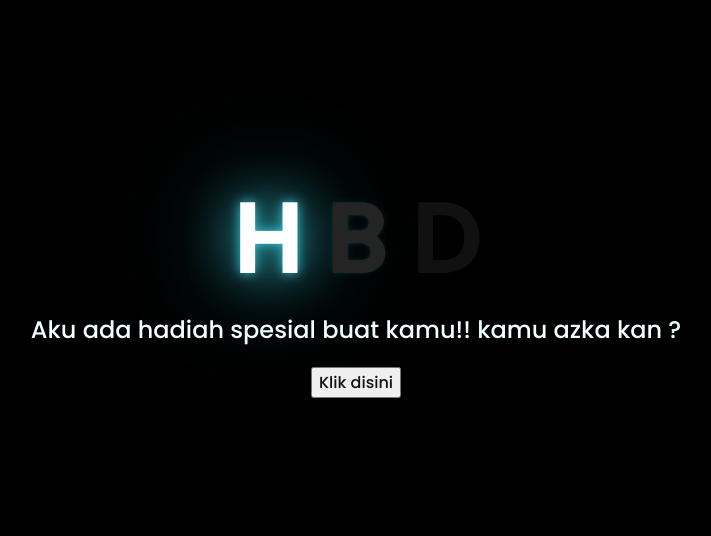
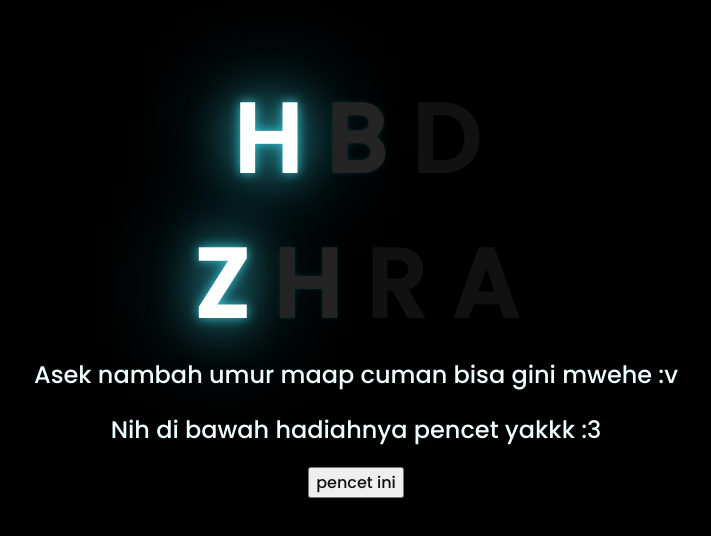
Before and after one commit to xyen12/duarr, a plain HTML site: page index.html in a window 1280 px wide. Shown: the part 126-662 px from the top of the page, without its empty margins (292-1003 px from the left). Drawn offline with Linux system fonts and the light colour scheme.

Commit message:
Add files via upload

```diff
--- a/index.html
+++ b/index.html
@@ -6,7 +6,7 @@
     <meta name="viewport" content="width=device-width, initial-scale=1.0">
     <link rel="stylesheet" href="css/style.css">
     <link rel="icon" href="img/flowers.png" type="image/x-icon">
-    <title>Flowers</title>
+    <title>ASEKK</title>
 </head>
 <body>
     <div class="greetings">
@@ -14,16 +14,25 @@
         <span>H</span>
         <span>B</span>
         <span>D</span>
-        <span></span>
-        <span></span>
+    </div>
+
+    <div class="greetings">
+
+        <span>Z</span>
+        <span>H</span>
+        <span>R</span>
+        <span>A</span>
+
     </div>
     <div class="description">
-        <span>Aku ada hadiah spesial buat kamu!!</span>
-        <span>kamu azka kan ?</span>
+        <span>Asek nambah umur maap cuman bisa gini mwehe :v</span>
+    </div>
+    <div class="description">
+        <span>Nih di bawah hadiahnya pencet yakkk :3</span>
     </div>
     <div class="button">
         <button>
-            <a href="flower.html">Klik disini</a>
+            <a href="flower.html">pencet ini</a>
         </button>
 
     </div>
```
